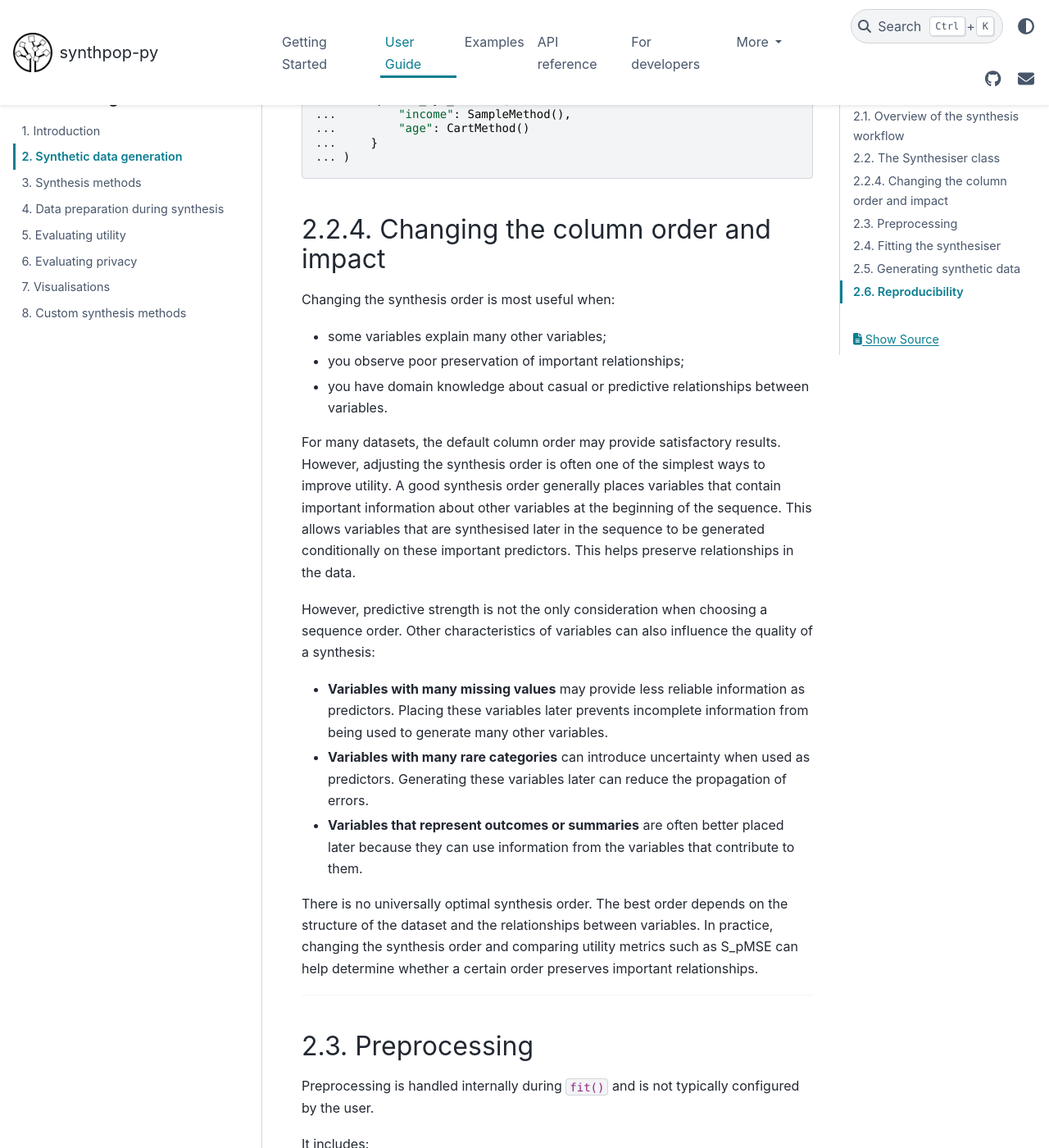
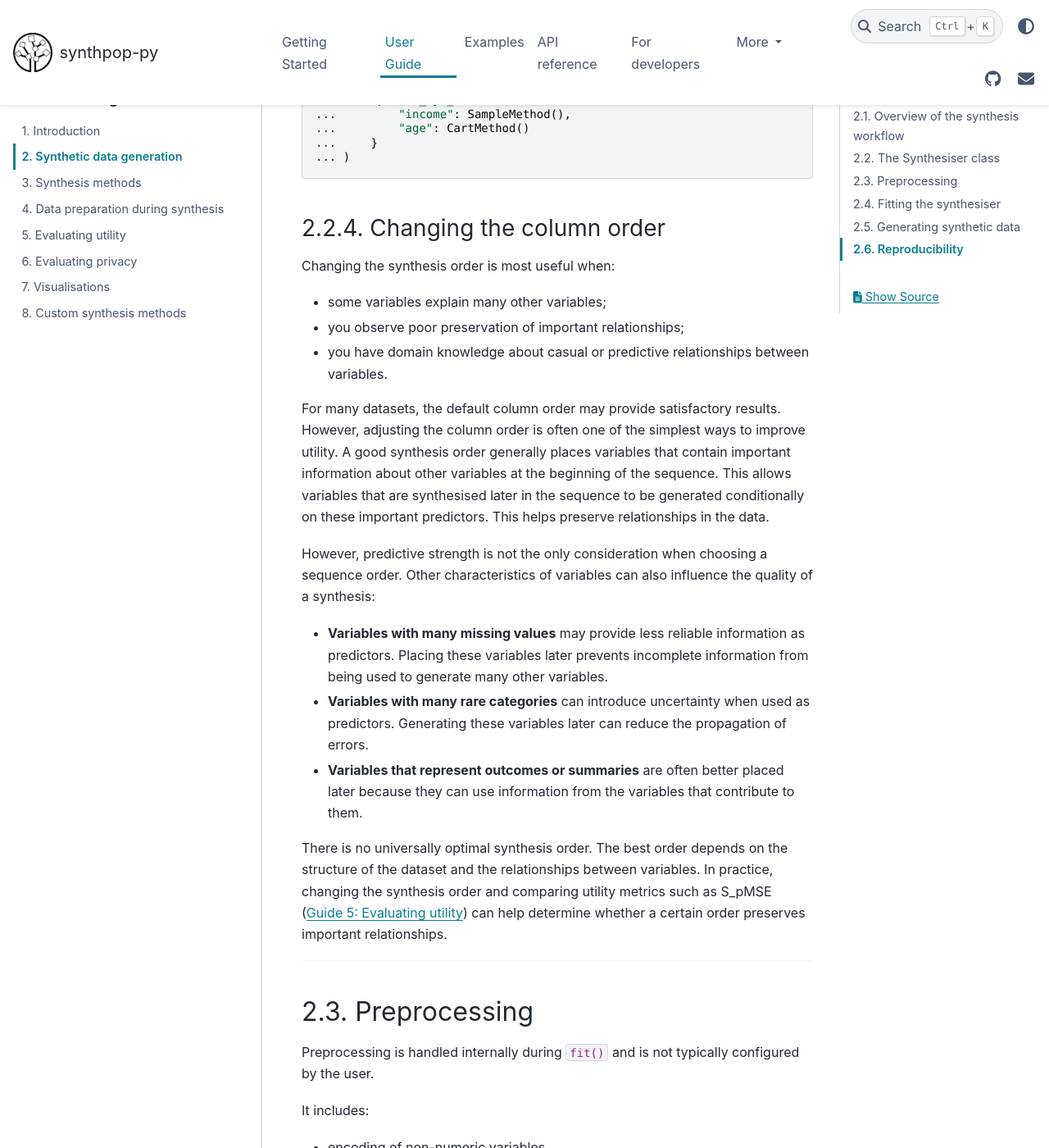
Before and after one commit to duonl/synthpop-py, a Sphinx documentation site: the page built from docs/source/user_guides/2_synthetic_data_generation.md, in a window 1280 px wide and 1400 px high, scrolled down 3155 px. Shown: the whole window at 82% size. Built offline with Sphinx 7.4.7 and the PyData theme 0.15.4, drawn with Linux system fonts in a browser that asks for light colours.

Commit message:
update header level and add link

````diff
--- a/docs/source/user_guides/2_synthetic_data_generation.md
+++ b/docs/source/user_guides/2_synthetic_data_generation.md
@@ -122,13 +122,13 @@ Different variables can use different synthesis methods:
 ```
 
 (224-column-order)=
-## 2.2.4. Changing the column order and impact
+### 2.2.4. Changing the column order
 Changing the synthesis order is most useful when:
 - some variables explain many other variables;
 - you observe poor preservation of important relationships;
 - you have domain knowledge about casual or predictive relationships between variables.
 
-For many datasets, the default column order may provide satisfactory results. However, adjusting the synthesis order is often one of the simplest ways to improve utility. A good synthesis order generally places variables that contain important information about other variables at the beginning of the sequence. This allows variables that are synthesised later in the sequence to be generated conditionally on these important predictors. This helps preserve relationships in the data.
+For many datasets, the default column order may provide satisfactory results. However, adjusting the column order is often one of the simplest ways to improve utility. A good synthesis order generally places variables that contain important information about other variables at the beginning of the sequence. This allows variables that are synthesised later in the sequence to be generated conditionally on these important predictors. This helps preserve relationships in the data.
 
 However, predictive strength is not the only consideration when choosing a sequence order. Other characteristics of variables can also influence the quality of a synthesis:
 
@@ -136,7 +136,7 @@ However, predictive strength is not the only consideration when choosing a seque
 - **Variables with many rare categories** can introduce uncertainty when used as predictors. Generating these variables later can reduce the propagation of errors.
 - **Variables that represent outcomes or summaries** are often better placed later because they can use information from the variables that contribute to them.
 
-There is no universally optimal synthesis order. The best order depends on the structure of the dataset and the relationships between variables. In practice, changing the synthesis order and comparing utility metrics such as S_pMSE can help determine whether a certain order preserves important relationships.
+There is no universally optimal synthesis order. The best order depends on the structure of the dataset and the relationships between variables. In practice, changing the synthesis order and comparing utility metrics such as S_pMSE ([Guide 5: Evaluating utility](./5_evaluating_utility.md)) can help determine whether a certain order preserves important relationships.
 
 ---
 
````
